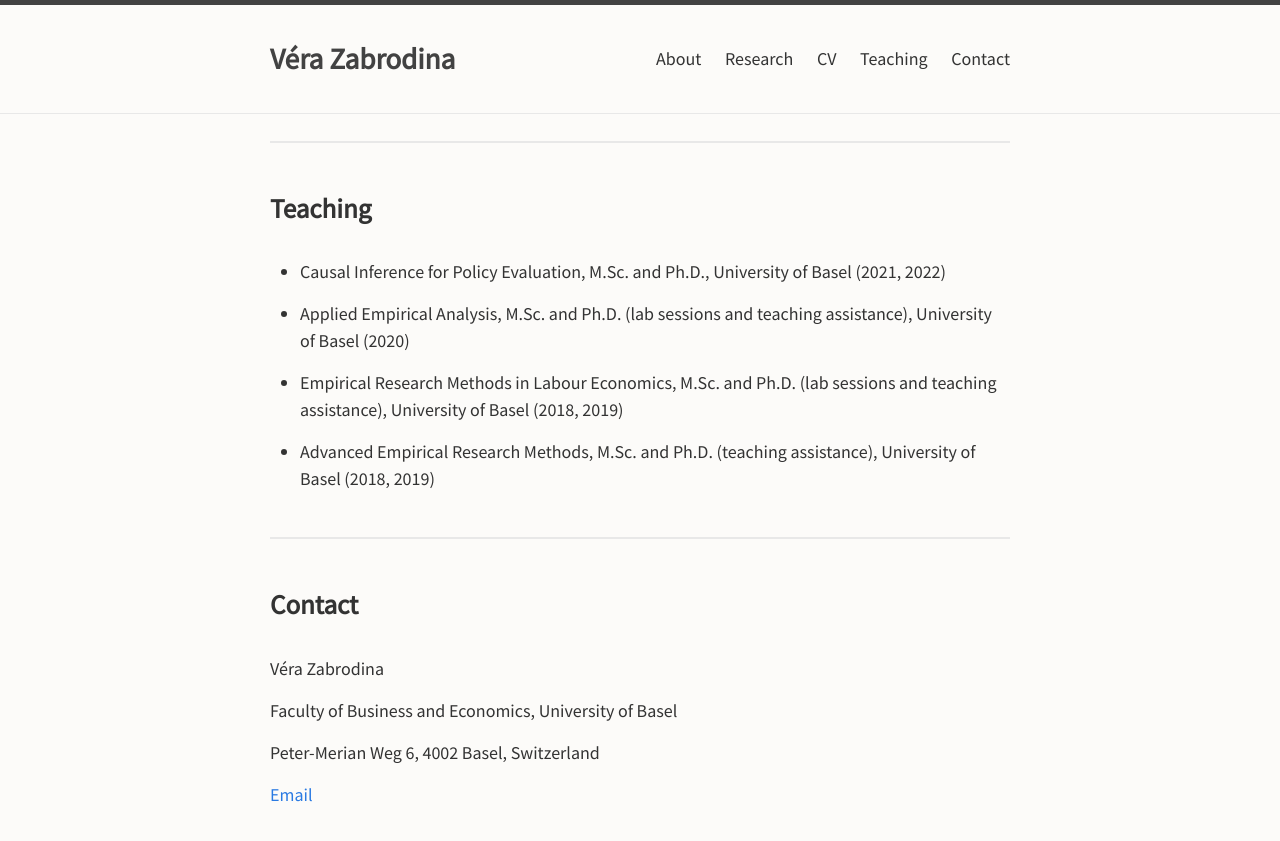
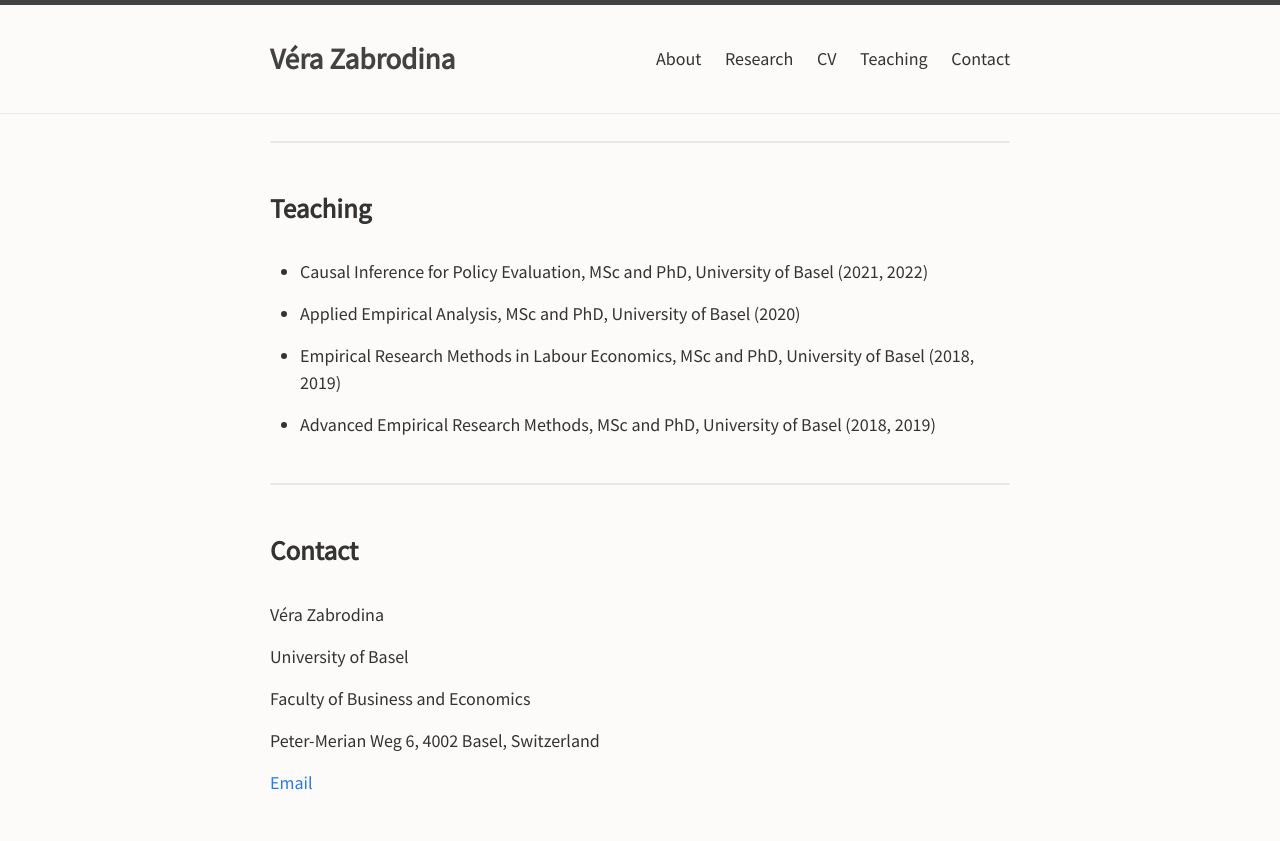
Before and after one commit to verazb/verazb.github.io, a Jekyll site: the page built from index.md, in a window 1280 px wide and 900 px high, scrolled down 2004 px. Shown: the top 841 px of the window. Built offline with Jekyll 4.4.1, drawn with Linux system fonts in a browser that asks for light colours; our own code applies the rules of GitHub Pages for plain Markdown files.

Commit message:
Update index.md

```diff
--- a/index.md
+++ b/index.md
@@ -91,13 +91,13 @@ I was awarded the second place for the [iHEA Student Paper Prize](https://health
 
 ## Teaching
 
-- Causal Inference for Policy Evaluation, M.Sc. and Ph.D., University of Basel (2021, 2022)
+- Causal Inference for Policy Evaluation, MSc and PhD, University of Basel (2021, 2022)
 
-- Applied Empirical Analysis, M.Sc. and Ph.D. (lab sessions and teaching assistance), University of Basel (2020)
+- Applied Empirical Analysis, MSc and PhD, University of Basel (2020)
 
-- Empirical Research Methods in Labour Economics, M.Sc. and Ph.D. (lab sessions and teaching assistance), University of Basel  (2018, 2019)
+- Empirical Research Methods in Labour Economics, MSc and PhD, University of Basel  (2018, 2019)
 
-- Advanced Empirical Research Methods, M.Sc. and Ph.D. (teaching assistance), University of Basel (2018, 2019)
+- Advanced Empirical Research Methods, MSc and PhD, University of Basel (2018, 2019)
 
 
 ***
@@ -107,7 +107,9 @@ I was awarded the second place for the [iHEA Student Paper Prize](https://health
 
 Véra Zabrodina
 
-Faculty of Business and Economics, University of Basel
+University of Basel
+
+Faculty of Business and Economics
 
 Peter-Merian Weg 6, 4002 Basel, Switzerland
 
```
